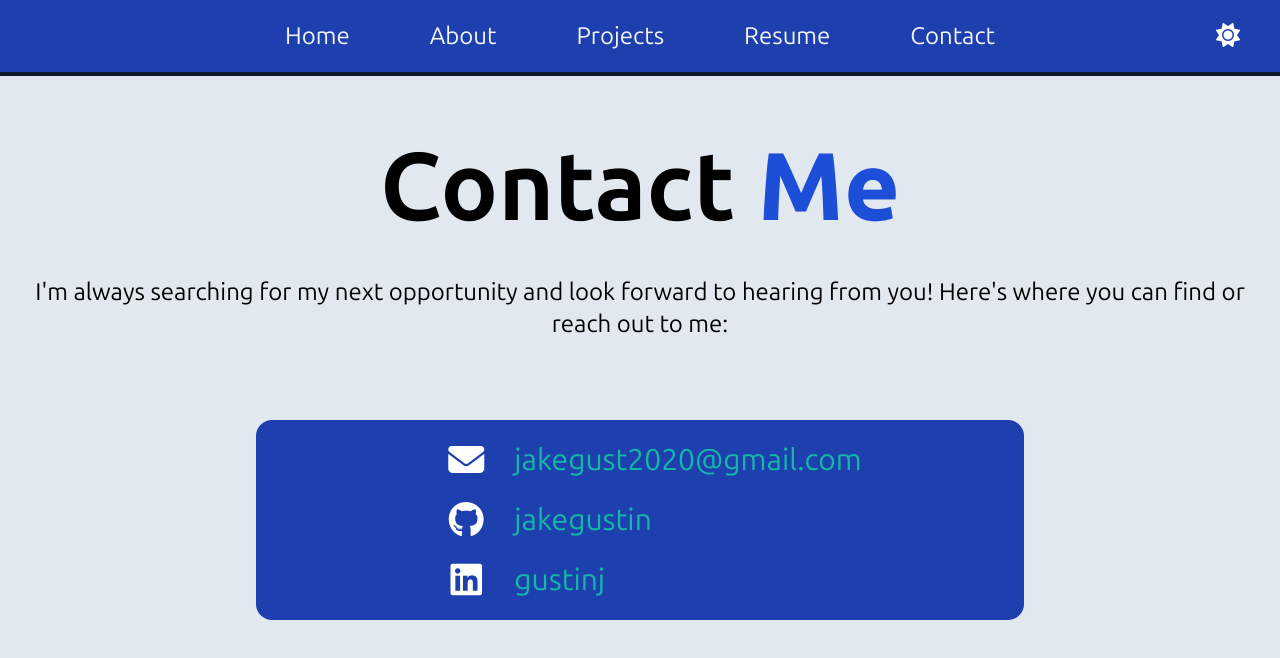
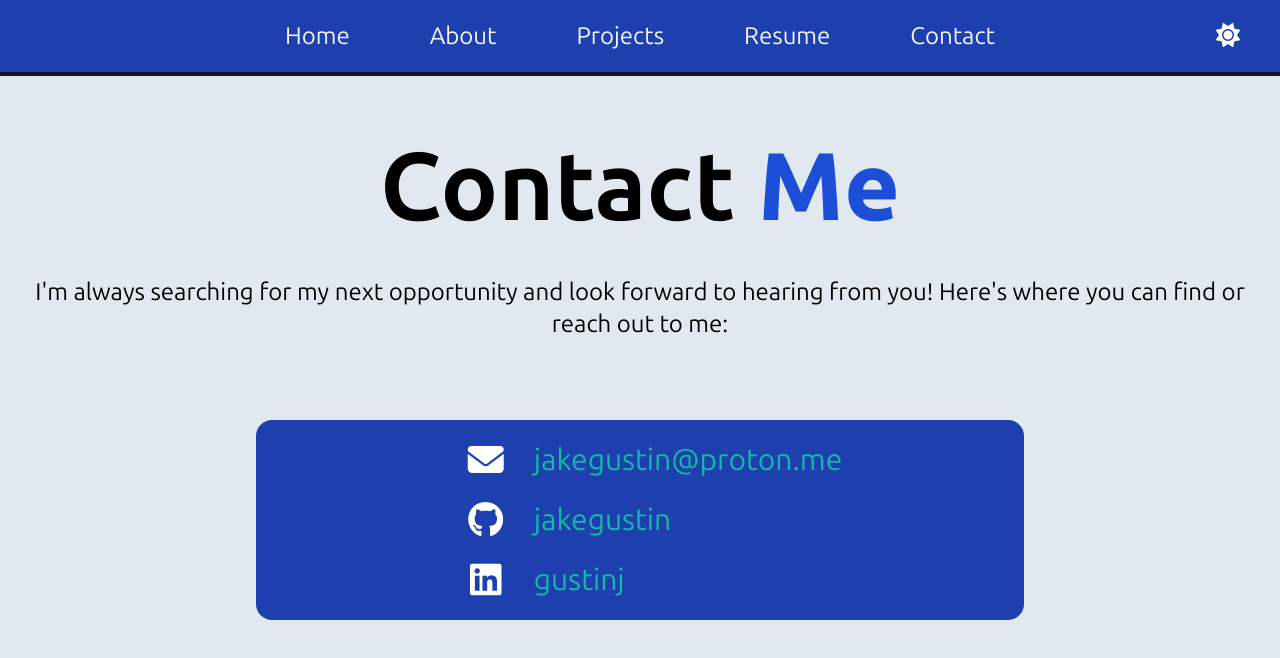
Before and after one commit to jakegustin/personal-website, a Vue app: page /contact in a window 1280 px wide. Shown: the top 658 px of the page. Built offline with nearby package versions, Linux system fonts and the light colour scheme.

Commit message:
email change

```diff
--- a/src/views/Contact.vue
+++ b/src/views/Contact.vue
@@ -16,7 +16,7 @@ import { RouterLink } from 'vue-router';
         <!-- Email -->
         <li class="flex flex-row items-center w-full">
             <i class="fa-solid fa-envelope text-3xl w-16 sm:text-4xl sm:w-24 text-center flex-shrink-0"></i>
-            <a href="mailto:jakegust2020@gmail.com" target="_blank" class="text-teal-500 hover:underline text-left">jakegust2020@gmail.com</a>
+            <a href="mailto:jakegustin@proton.me" target="_blank" class="text-teal-500 hover:underline text-left">jakegustin@proton.me</a>
         </li>
 
         <!-- GitHub -->
```
